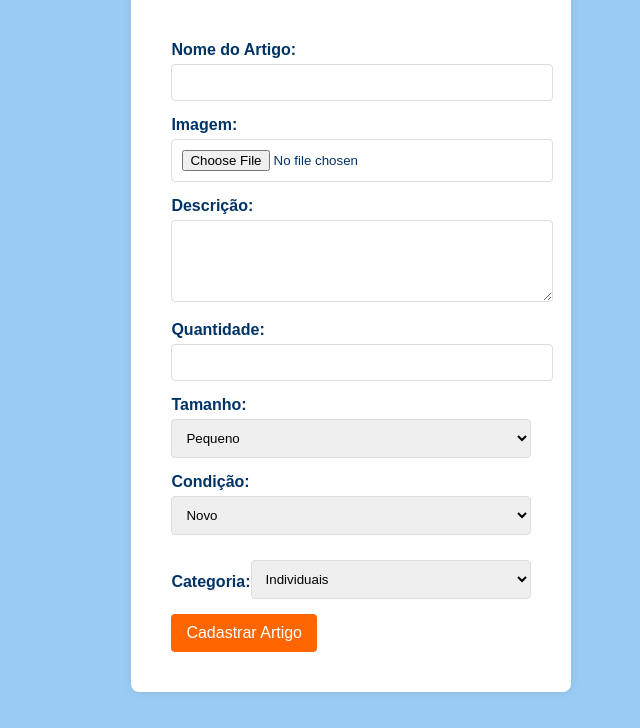
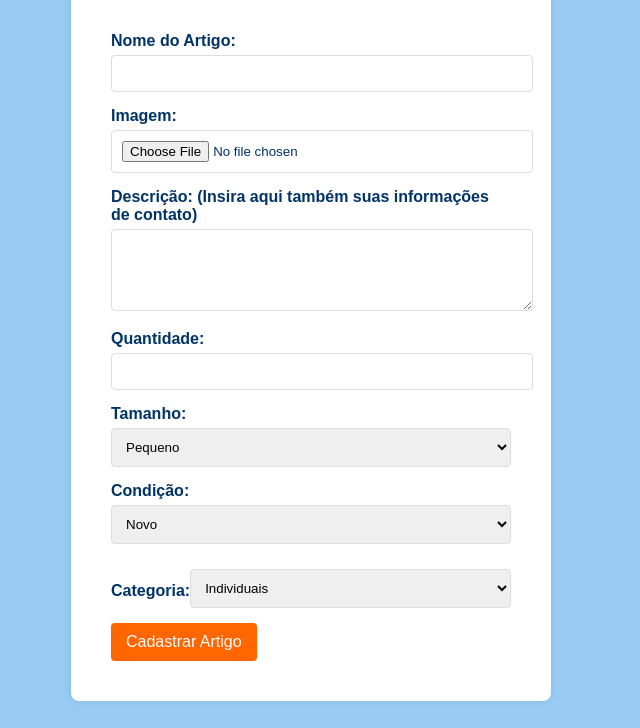
Before and after one commit to ei-lipe/atletasdobem, a website: page Cadastros produtos.html in a window 1280 px wide. Shown: the part 112-840 px from the top of the page, without its empty margins (329-969 px from the left). Drawn offline with Linux system fonts and the light colour scheme.

Commit message:
Update Cadastros produtos.html

```diff
--- a/Cadastros produtos.html
+++ b/Cadastros produtos.html
@@ -118,7 +118,7 @@
             </div>
 
             <div class="form-group">
-                <label for="descricao">Descrição:</label>
+                <label for="descricao">Descrição: (Insira aqui também suas informações de contato)</label>
                 <textarea id="descricao" name="descricao" rows="4" required></textarea>
             </div>
 
```
